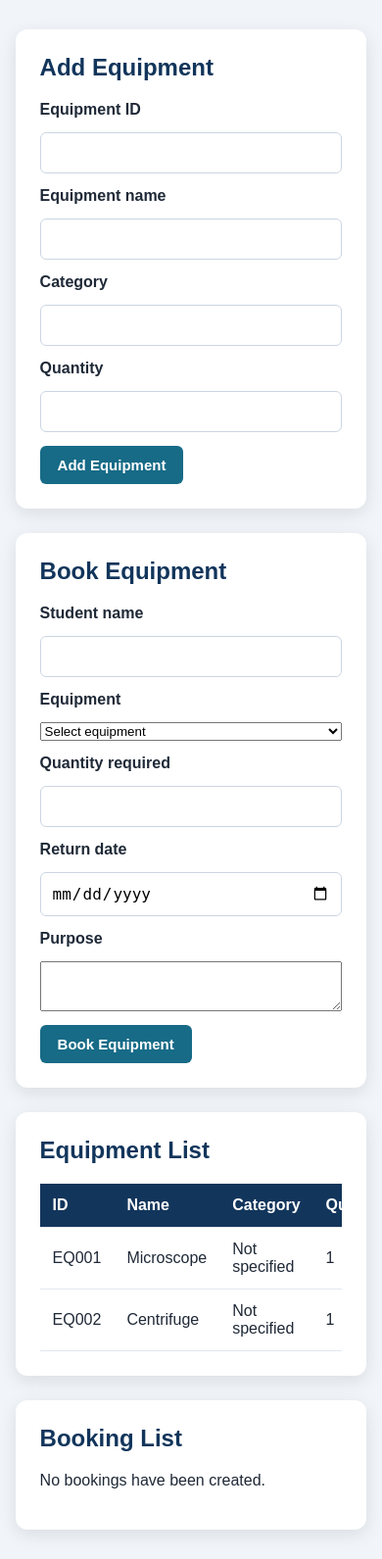
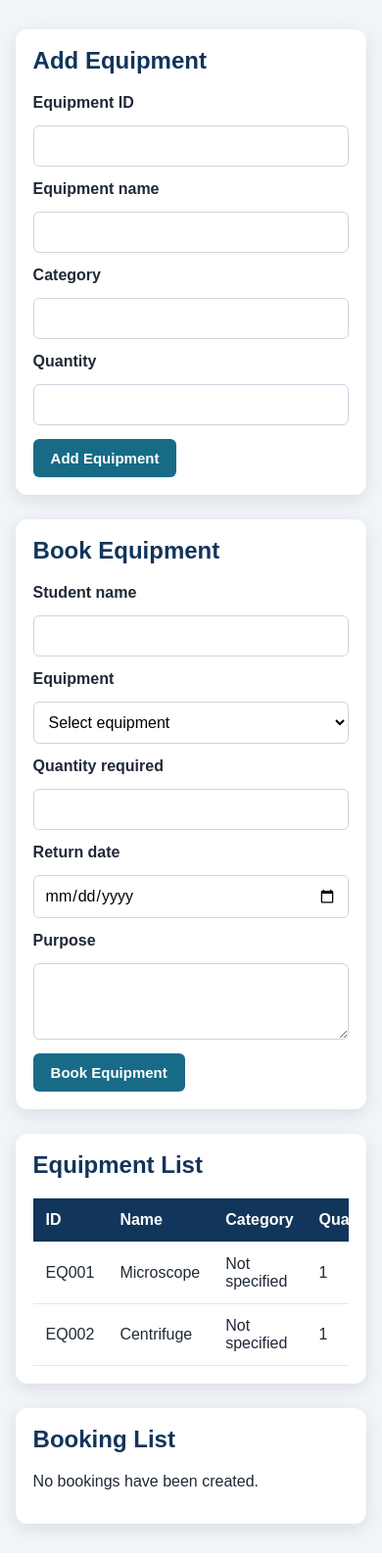
Before and after one commit to Ashigbui/LabSync, a Flask app: page / in a window 390 px wide. Shown: the part 124-1715 px from the top of the page at 98% size. Run offline with Flask 3, Linux system fonts and the light colour scheme.

Commit message:
Refactor form styles for better specificity

```diff
--- a/static/style.css
+++ b/static/style.css
@@ -45,7 +45,7 @@ main {
     color: #12355b;
 }
 
-form:not(.delete-form) {
+form:not(.delete-form):not(.return-form) {
     display: grid;
     grid-template-columns: 160px 1fr;
     gap: 14px;
@@ -56,12 +56,20 @@ label {
     font-weight: bold;
 }
 
-input {
+input,
+select,
+textarea {
     width: 100%;
     padding: 11px;
+    font-family: Arial, sans-serif;
     font-size: 16px;
     border: 1px solid #cbd5e1;
     border-radius: 6px;
+    background: white;
+}
+
+textarea {
+    resize: vertical;
 }
 
 button {
@@ -75,7 +83,7 @@ button {
     cursor: pointer;
 }
 
-form:not(.delete-form) button {
+form:not(.delete-form):not(.return-form) button {
     grid-column: 2;
     justify-self: start;
 }
@@ -118,6 +126,11 @@ tbody tr:hover {
     background: #f8fafc;
 }
 
+.delete-form,
+.return-form {
+    margin: 0;
+}
+
 .delete-button {
     padding: 8px 12px;
     background: #b91c1c;
@@ -127,16 +140,29 @@ tbody tr:hover {
     background: #991b1b;
 }
 
+.return-button {
+    padding: 8px 12px;
+    background: #15803d;
+}
+
+.return-button:hover {
+    background: #166534;
+}
+
 @media (max-width: 650px) {
-    form:not(.delete-form) {
+    form:not(.delete-form):not(.return-form) {
         grid-template-columns: 1fr;
     }
 
-    form:not(.delete-form) button {
+    form:not(.delete-form):not(.return-form) button {
         grid-column: 1;
     }
 
     header h1 {
         font-size: 30px;
     }
+
+    .card {
+        padding: 18px;
+    }
 }
```
